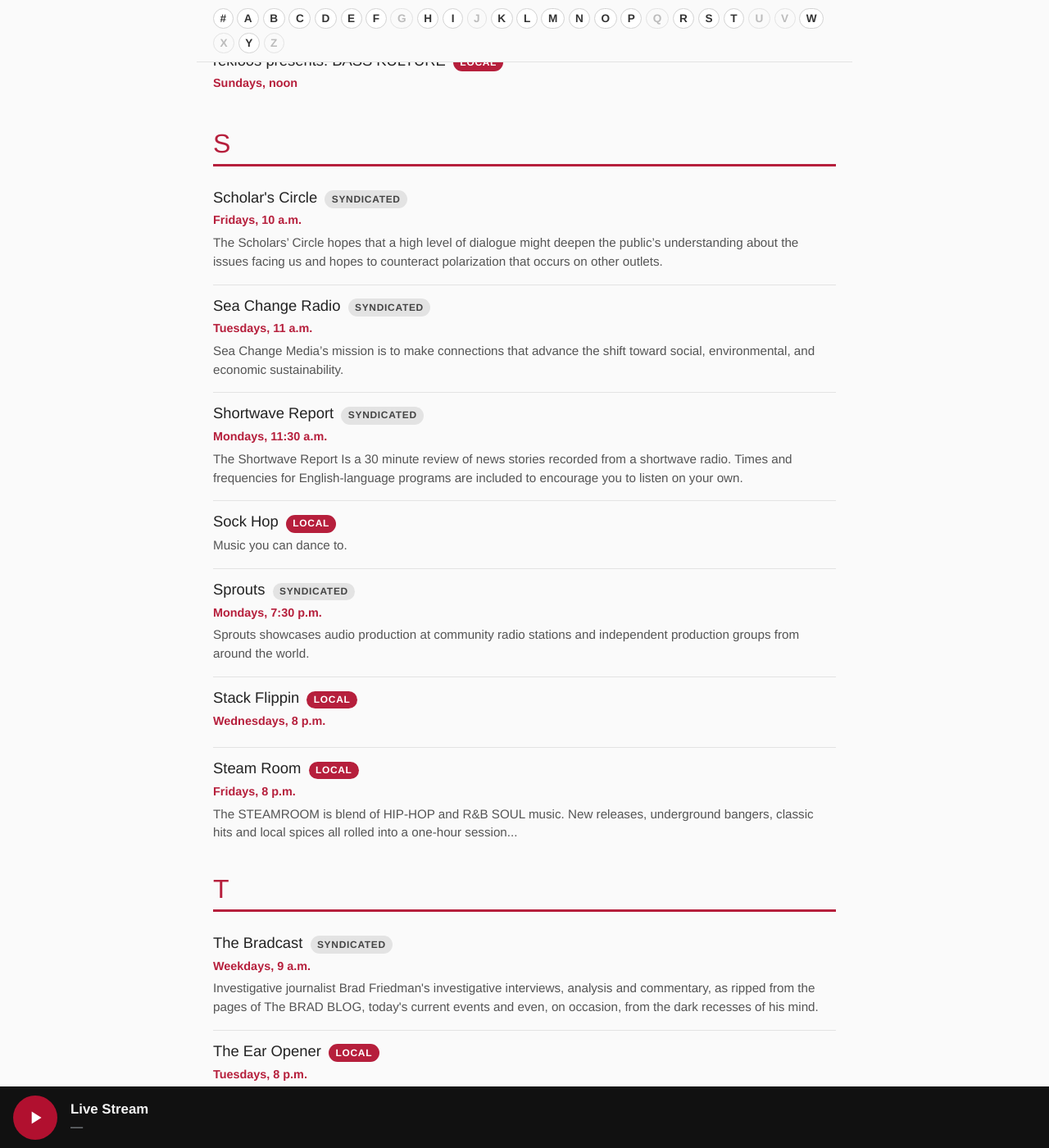
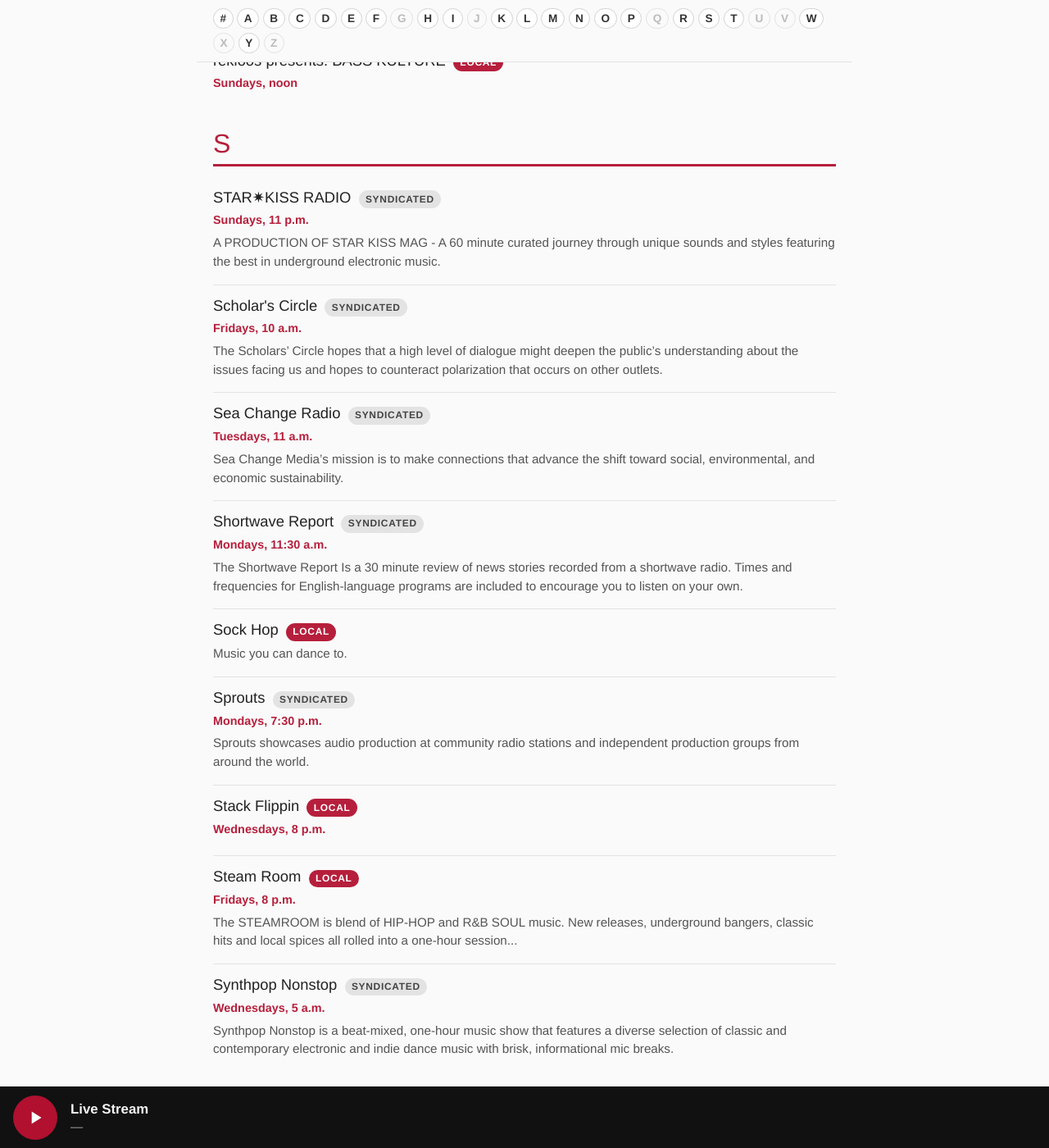
Before and after one commit to wcrscode/wcrsfm_player, a Jekyll site: the page built from programs/index.html, in a window 1280 px wide and 1400 px high, scrolled down 7545 px. Shown: the whole window at 82% size. Built offline with Jekyll 4.4.1, drawn with Linux system fonts in a browser that asks for light colours; comment, search, counter and statistics services are not loaded.

Commit message:
Stub STAR✷KISS RADIO + Synthpop Nonstop program pages; link Modern Jetset episodes
Co-Authored-By: Claude Opus 4.7 <noreply@anthropic.com>
Claude-Session: https://claude.ai/code/session_01SV1a3hoFKrXCCwFedqDWp7

```diff
--- a/_data/schedule.json
+++ b/_data/schedule.json
@@ -1,5 +1,5 @@
 {
-  "fetched_at": "2026-09-19T19:10:06",
+  "fetched_at": "2026-10-01T07:18:55",
   "days": {
     "MON": [
       {
@@ -535,6 +535,16 @@
         "end_display": "6:00 am",
         "url": "",
         "program_slug": "modern-jetset"
+      },
+      {
+        "name": "Synthpop Nonstop",
+        "description": "Synthpop Nonstop is a beat-mixed, one-hour music show that features a diverse selection of classic and contemporary electronic and indie dance music with brisk, informational mic breaks.",
+        "start": "05:00",
+        "end": "06:00",
+        "start_display": "5:00 am",
+        "end_display": "6:00 am",
+        "url": "",
+        "program_slug": "synthpop-nonstop"
       },
       {
         "name": "Morning Meditation",
@@ -1365,14 +1375,14 @@
         "program_slug": "latino-music-dj-supermex"
       },
       {
-        "name": "rekloos presents: BASS KULTURE",
-        "description": "Sundays at noon. From the early jamaican sounds to today\u2019s contemporary ska, reggae, dub, dancehall, bass music. Listen to archived shows at Rekloos\u2019 Mixcloud.",
+        "name": "Modern Jetset ",
+        "description": "Come fly the fancy skies! Iris Berkeley is your pilot for Modern Jetset, a weekly round-the-world trip through music from soul to synthpop, reggae to R&B, Latin to lounge, and more. With a strong focus on new and recent releases, Modern Jetset also connects the dots between fresh new favorites and the vintage sounds and retro selections that inspire today's independent music landscape.",
         "start": "12:00",
         "end": "13:00",
         "start_display": "12:00 pm",
         "end_display": "1:00 pm",
-        "url": "",
-        "program_slug": "rekloos-presents-bass-kulture"
+        "url": "https://modernjetset.com",
+        "program_slug": "modern-jetset"
       },
       {
         "name": "Dawg Day Radio",
@@ -1415,14 +1425,14 @@
         "program_slug": "new-tunes-old-cats"
       },
       {
-        "name": "Bottom Up Show",
-        "description": "",
+        "name": "Bass Kulture",
+        "description": "Island rhythms of all types. Reggae, dancehall, dub, etc.",
         "start": "17:00",
         "end": "18:00",
         "start_display": "5:00 pm",
         "end_display": "6:00 pm",
         "url": "",
-        "program_slug": ""
+        "program_slug": "rekloos-presents-bass-kulture"
       },
       {
         "name": "Turn It Up",
@@ -1466,13 +1476,13 @@
       },
       {
         "name": "STAR\u2737KISS RADIO",
-        "description": "",
+        "description": "A PRODUCTION OF STAR KISS MAG - A 60 minute curated journey through unique sounds and styles featuring the best in underground electronic music.",
         "start": "23:00",
         "end": "00:00",
         "start_display": "11:00 pm",
         "end_display": "12:00 am",
-        "url": "",
-        "program_slug": ""
+        "url": "https://www.mixcloud.com/STARKISSRADIO/",
+        "program_slug": "star-kiss-radio"
       }
     ]
   }
--- /dev/null
+++ b/_programs/star-kiss-radio.md
@@ -0,0 +1,9 @@
+---
+layout: program
+title: "STAR✷KISS RADIO"
+slug: "star-kiss-radio"
+air_time: "Sundays, 11 p.m."
+type: "syndicated"
+quick_description: "A PRODUCTION OF STAR KISS MAG - A 60 minute curated journey through unique sounds and styles featuring the best in underground electronic music."
+mixcloud_account: "STARKISSRADIO"
+---
--- /dev/null
+++ b/_programs/synthpop-nonstop.md
@@ -0,0 +1,8 @@
+---
+layout: program
+title: "Synthpop Nonstop"
+slug: "synthpop-nonstop"
+air_time: "Wednesdays, 5 a.m."
+type: "syndicated"
+quick_description: "Synthpop Nonstop is a beat-mixed, one-hour music show that features a diverse selection of classic and contemporary electronic and indie dance music with brisk, informational mic breaks."
+---
```
Also changed, not shown: _programs/modern-jetset.md (+2 -0 lines).
